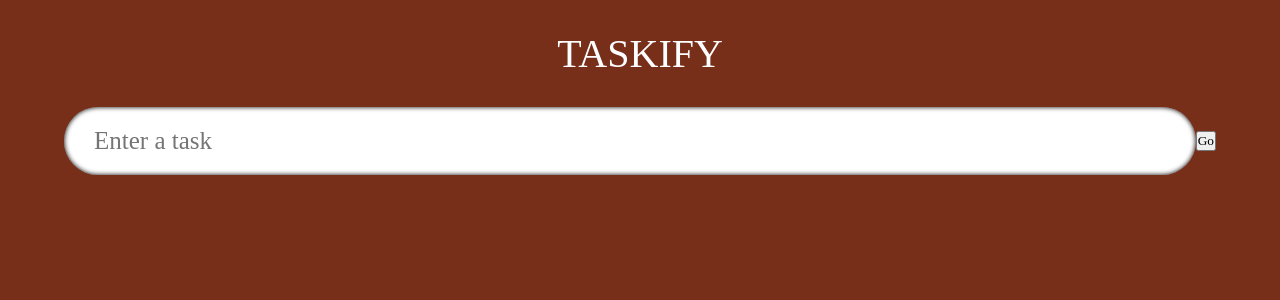
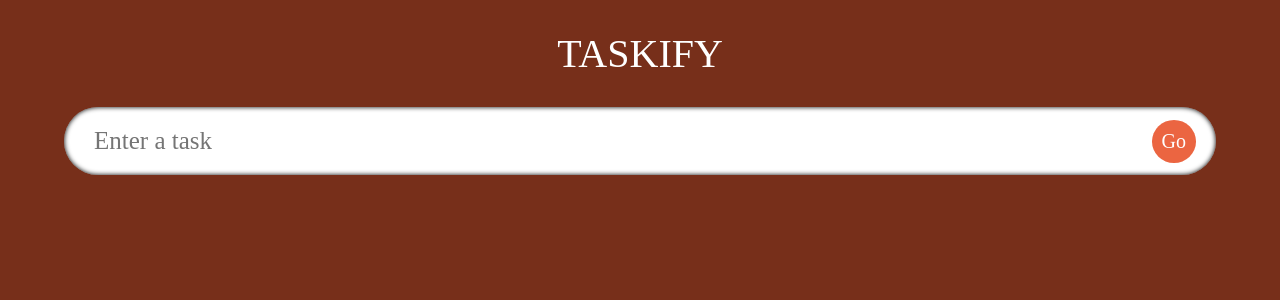
Before and after one commit to Nathaniyell/TodoApp-with-Typescript, a React (Create React App) app: page / in a window 1280 px wide. Shown: the top 300 px of the page. Built offline with nearby package versions, Linux system fonts and the light colour scheme; the HTML template or start-up script is replaced by a standard one.

Commit message:
update App.css, styles.css and src/index.css

```diff
--- a/src/App.css
+++ b/src/App.css
@@ -1,8 +1,4 @@
-  :root{
-    --primary:#772f1a;
-    --secondary1: #eb6541;
-    --secondary2: #f2a65a;
-  }
+
   .App{
     width: 100vw;
     height: 100vh;
--- a/src/components/styles.css
+++ b/src/components/styles.css
@@ -14,3 +14,17 @@ border: none;
 transition: 0.2s;
 box-shadow: inset 0 0 5px black;
 }
+.input__submit{
+    border-radius: 50%;
+    padding: 10px;
+    border: none;
+    position: absolute;
+    right: 20px;
+    font-size: 20px;
+    background-color: var(--secondary1);
+    color: #fff;
+}
+.input__box:focus{
+    box-shadow: 0 0 10px 1000px rgba(0,0,0,0.5);
+    outline: none;
+}
--- a/src/index.css
+++ b/src/index.css
@@ -6,3 +6,8 @@
   box-sizing: border-box;
   font-family: "Neue", cursive;
 }
+:root{
+  --primary:#772f1a;
+  --secondary1: #eb6541;
+  --secondary2: #f2a65a;
+}
```
